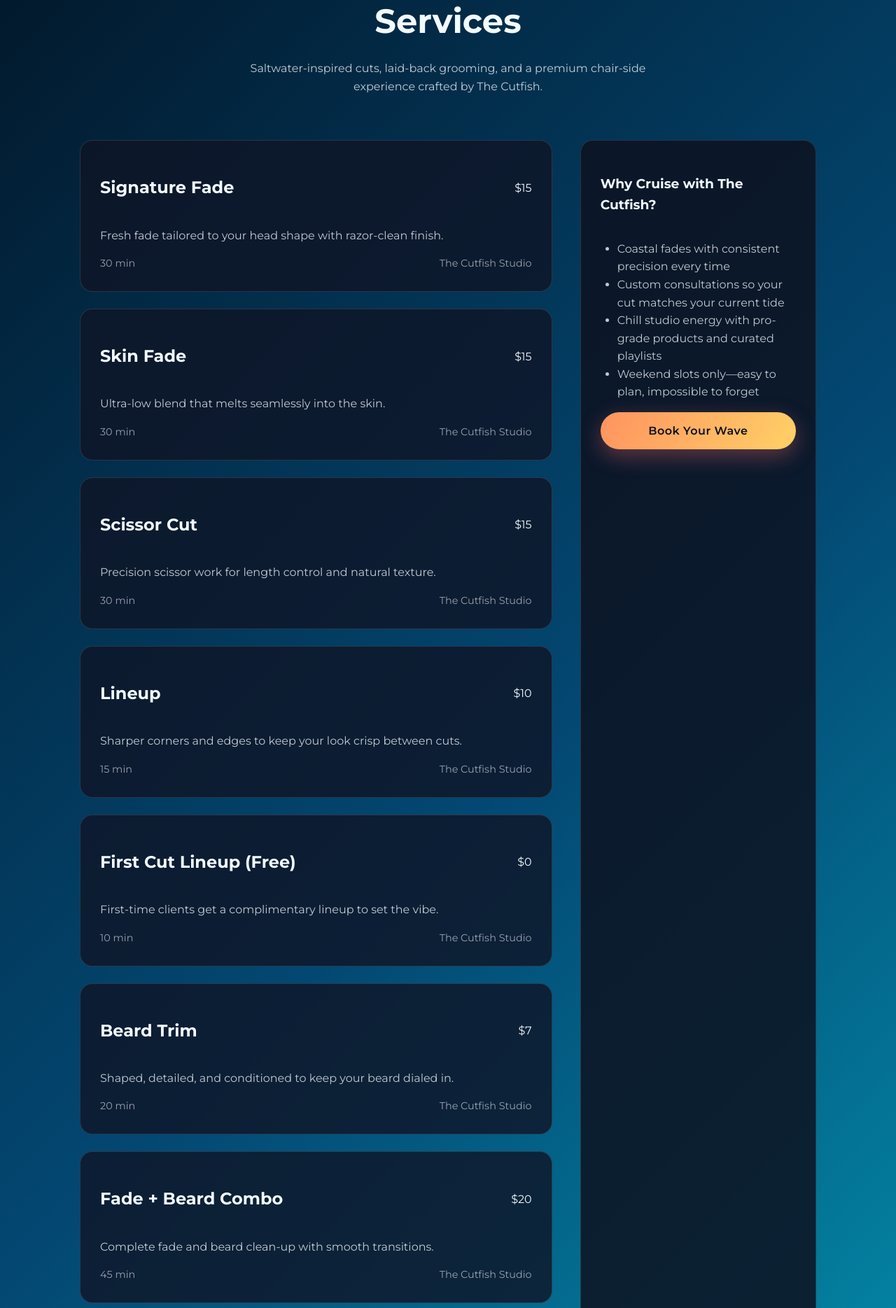
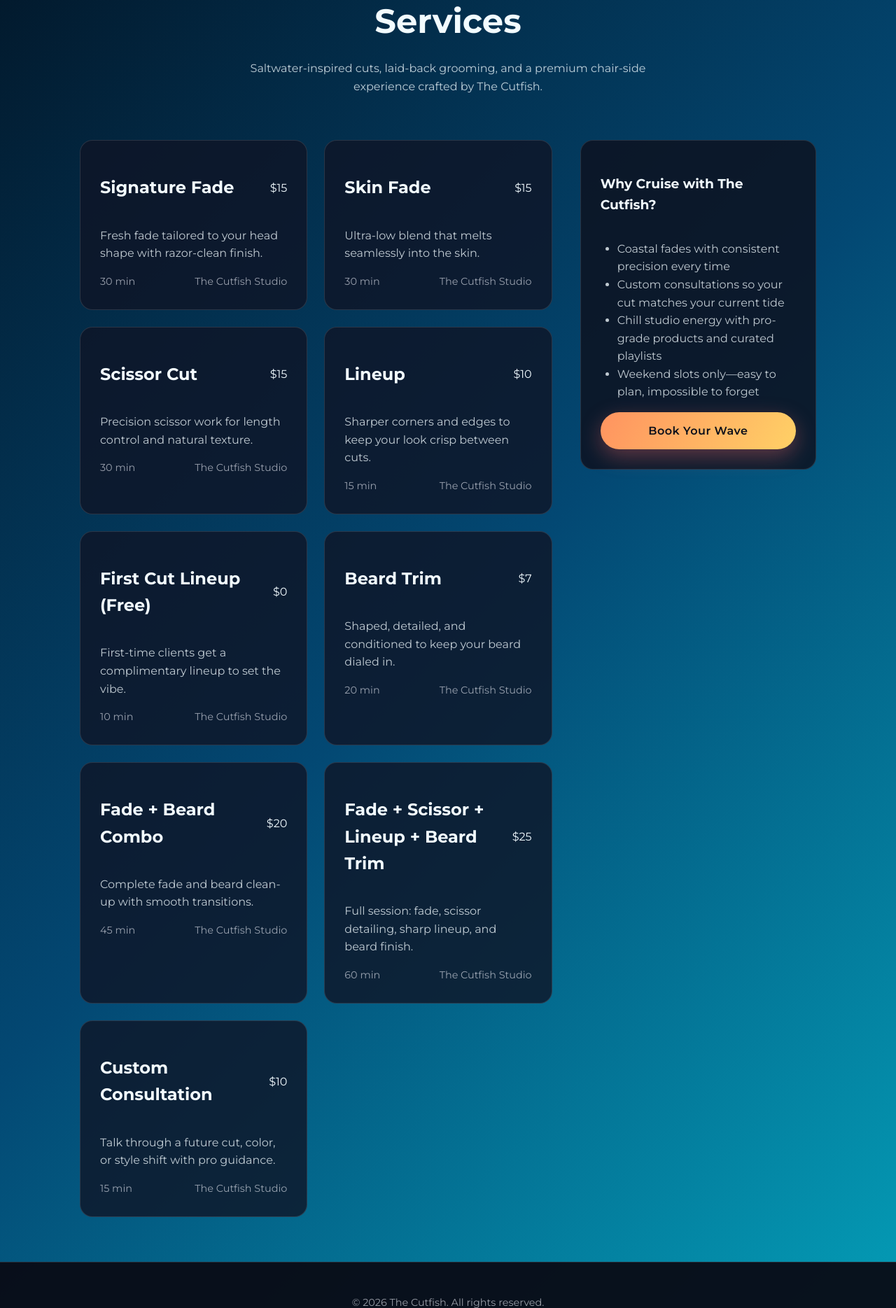
Before and after one commit to Humza-khaliq/Hair, a Flask app: page /services in a window 1280 px wide. Shown: the part 170-2039 px from the top of the page at 70% size. Run offline with Flask 3, Linux system fonts and the light colour scheme.

Commit message:
Adjust service sidebar height and tile layout

```diff
--- a/static/css/style.css
+++ b/static/css/style.css
@@ -330,12 +330,32 @@ main {
     margin-top: 2rem;
 }
 
+.service-list {
+    display: grid;
+    grid-template-columns: repeat(auto-fit, minmax(260px, 1fr));
+    gap: 1.5rem;
+    align-content: start;
+}
+
 .service-item {
+    display: block;
     background: rgba(15, 20, 38, 0.8);
     padding: 1.75rem;
     border-radius: 18px;
     border: 1px solid var(--border-color);
-    margin-bottom: 1.5rem;
+    margin: 0;
+    color: inherit;
+    text-decoration: none;
+    cursor: pointer;
+    transition: transform 0.2s ease, border-color 0.2s ease, box-shadow 0.2s ease;
+    outline: none;
+}
+
+.service-item:hover,
+.service-item:focus-visible {
+    border-color: rgba(255, 209, 102, 0.6);
+    box-shadow: 0 12px 30px rgba(0, 0, 0, 0.25);
+    transform: translateY(-4px);
 }
 
 .service-header {
@@ -366,6 +386,7 @@ main {
     display: flex;
     flex-direction: column;
     gap: 1rem;
+    align-self: start; /* keep sidebar height to its content so no blank tail */
 }
 
 .service-sidebar ul {
```
